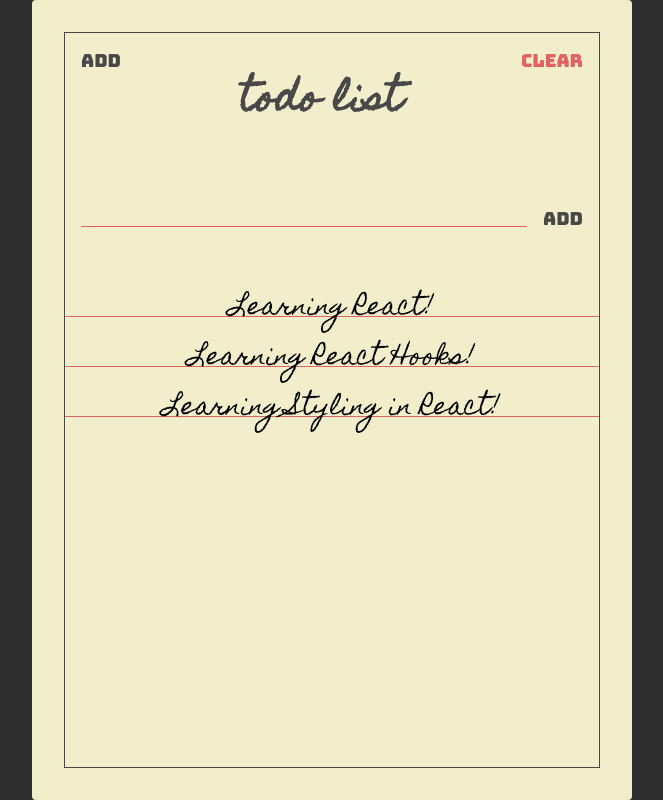
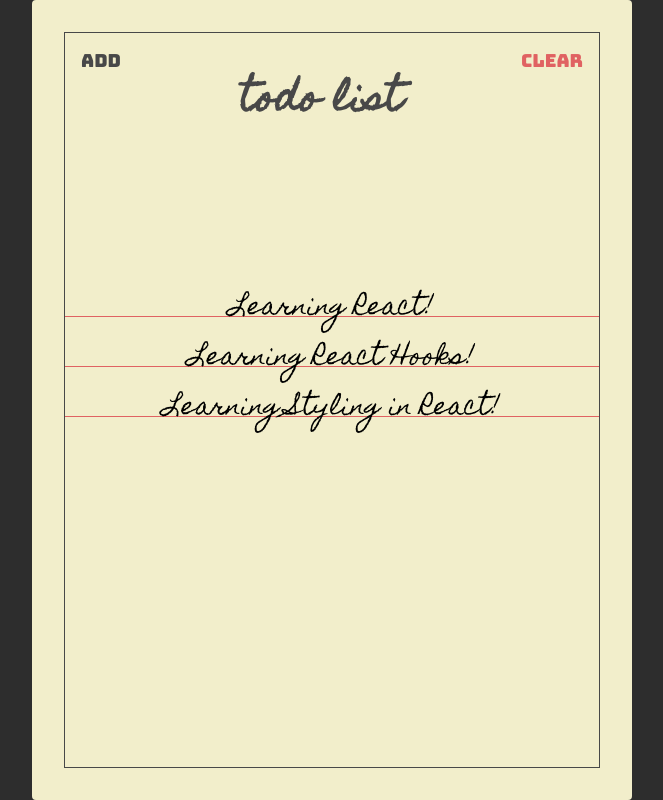
Before and after one commit to bannafi/react-todolist, a React (Create React App) app: page / in a window 1280 px wide. Shown: the whole page, without its empty margins (308-971 px from the left). Built offline with nearby package versions, Linux system fonts and the light colour scheme.

Commit message:
Create Todo Form Toggle

```diff
--- a/src/components/todoForm.jsx
+++ b/src/components/todoForm.jsx
@@ -1,7 +1,7 @@
 import React, { useState } from "react";
 import PropTypes from "prop-types";
 
-const TodoForm = ({ addTodo }) => {
+const TodoForm = ({ addTodo, showAdd }) => {
   const [value, setValue] = useState("");
 
   const handleFormSubmit = e => {
@@ -16,6 +16,7 @@ const TodoForm = ({ addTodo }) => {
     setValue("");
   };
 
+  if (showAdd) {
     return (
       <section className="add">
         <form className="add-form" onSubmit={handleFormSubmit}>
@@ -29,10 +30,14 @@ const TodoForm = ({ addTodo }) => {
         </form>
       </section>
     );
+  } else {
+    return null;
+  }
 };
 
 TodoForm.propTypes = {
-  addTodo: PropTypes.func.isRequired
+  addTodo: PropTypes.func.isRequired,
+  showAdd: PropTypes.bool.isRequired
 };
 
 export default TodoForm;
--- a/src/index.js
+++ b/src/index.js
@@ -4,9 +4,4 @@ import ReactDOM from "react-dom";
 import App from "./App";
 
 const rootElement = document.getElementById("root");
-ReactDOM.render(
-  <React.StrictMode>
-    <App />
-  </React.StrictMode>,
-  rootElement
-);
+ReactDOM.render(<App />, rootElement);
--- a/src/pages/TodoList.jsx
+++ b/src/pages/TodoList.jsx
@@ -25,7 +25,7 @@ const TodoList = () => {
   return (
     <Paper>
       <Header showAddToggle={showAddToggle} />
-      <TodoForm addTodo={addTodo} />
+      <TodoForm addTodo={addTodo} showAdd={showAdd} />
       <Todos todos={todos} />
     </Paper>
   );
```
Lines whose indentation alone changed are shown as unchanged.
